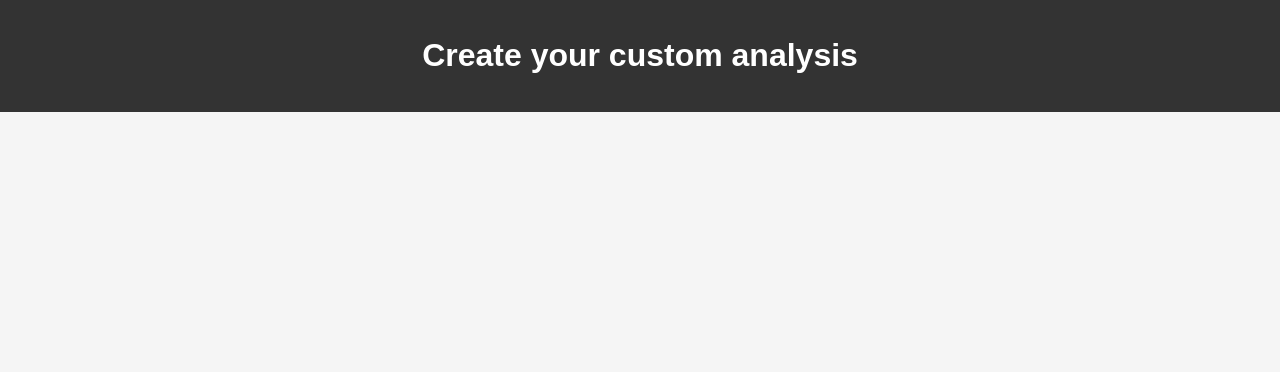
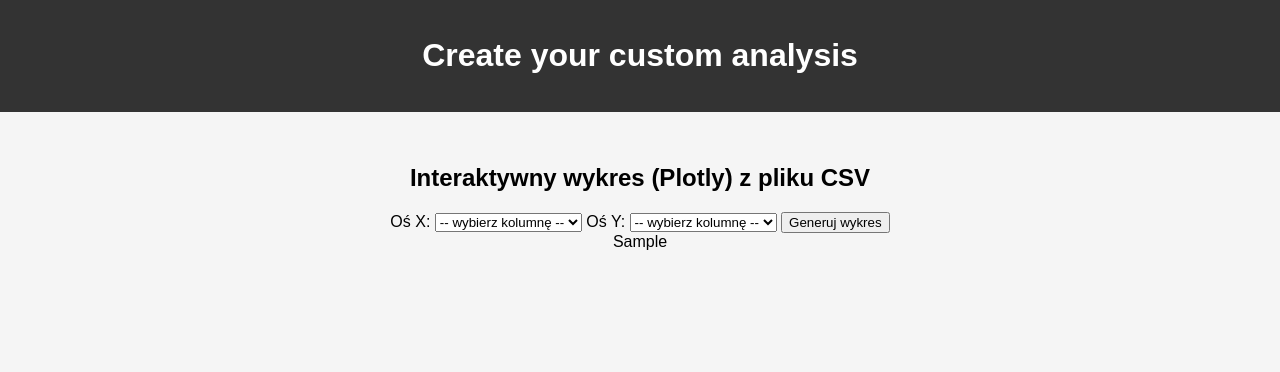
Before and after one commit to M3T1X1/Video_games_analytic_system, a Django app: template frontend/templates/frontend/main_analysis.html in a window 1280 px wide. Shown: the top 372 px of the page. Run offline with Django 5.2, Linux system fonts and the light colour scheme; the template is opened without the code that fills it: most values are stand-ins (such as "Sample title", 1, 10 or a date in 2020); some libraries are stand-ins or nearby versions.

Commit message:
feat: basic interactive chart creator, to be improved

```diff
--- a/frontend/templates/frontend/main_analysis.html
+++ b/frontend/templates/frontend/main_analysis.html
@@ -14,7 +14,34 @@
 </header>
 
 <main>
-    <section>
+    <section class="container">
+        <h2>Interaktywny wykres (Plotly) z pliku CSV</h2>
+
+        <form method="get" class="chart-form">
+            <label for="x">Oś X:</label>
+            <select name="x" id="x">
+                <option value="">-- wybierz kolumnę --</option>
+                {% for h in headers %}
+                    <option value="{{ h }}" {% if h == selected_x %}selected{% endif %}>{{ h }}</option>
+                {% endfor %}
+            </select>
+
+            <label for="y">Oś Y:</label>
+            <select name="y" id="y">
+                <option value="">-- wybierz kolumnę --</option>
+                {% for h in headers %}
+                    <option value="{{ h }}" {% if h == selected_y %}selected{% endif %}>{{ h }}</option>
+                {% endfor %}
+            </select>
+
+            <button type="submit">Generuj wykres</button>
+        </form>
+
+        {% if chart_html %}
+        <div class="chart">
+            {{ chart_html|safe }}
+        </div>
+        {% endif %}
     </section>
 </main>
 
```
Also changed, not shown: frontend/views.py (+34 -1 lines).
